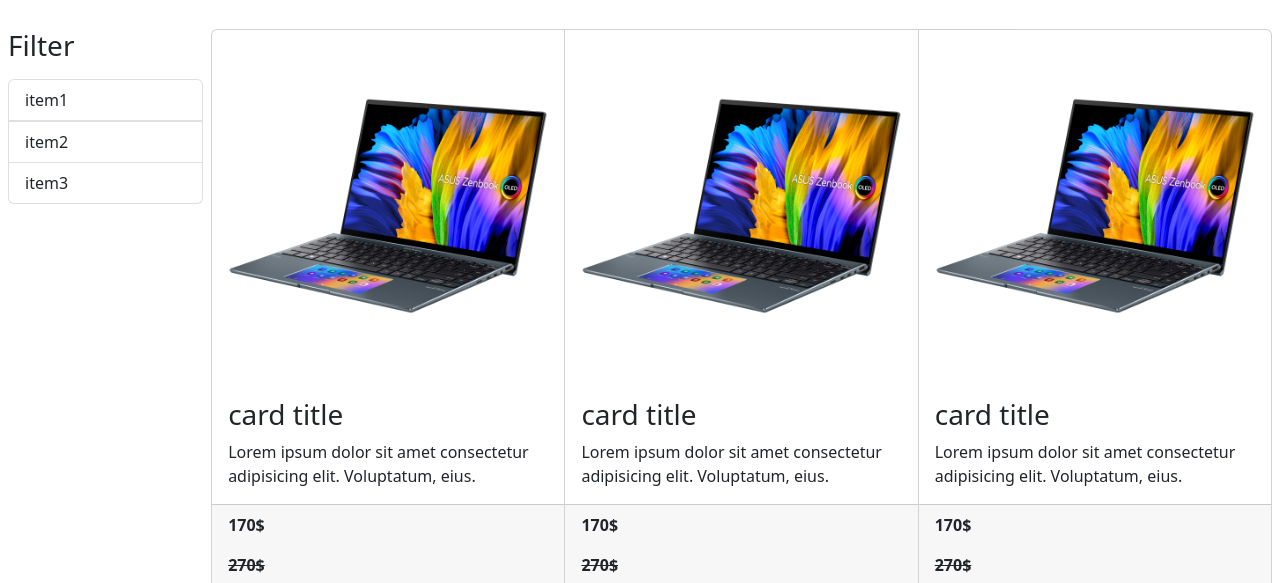
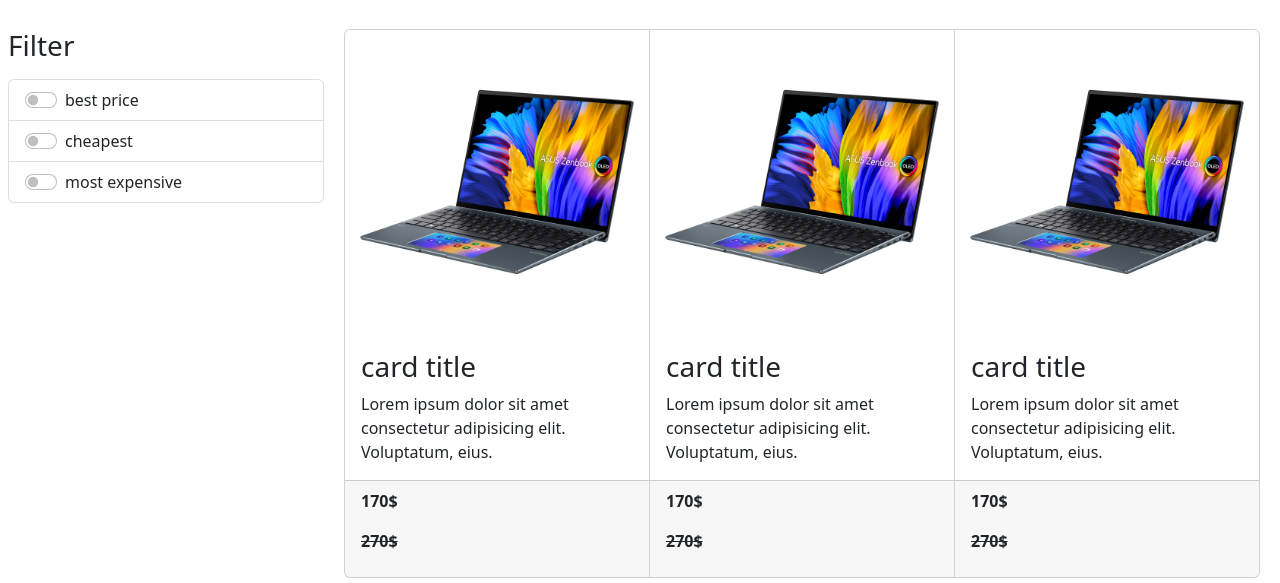
Before and after one commit to hosseinmolaei3/Html5-TamplateShop_BigMart, a website: page computershop.html in a window 1280 px wide. Shown: the part 163-746 px from the top of the page. Drawn offline with nearby package versions, Linux system fonts and the light colour scheme.

Commit message:
compelet computer shop page

```diff
--- a/Css Style/ComputerShopStyle.css
+++ b/Css Style/ComputerShopStyle.css
@@ -1,9 +1,6 @@
 #dd{
     display: none;
 }
-#kesho ul ul{
-    display: none;
+.form-check{
+    width: 200% !important;
 }
-#kesho ul li:hover>ul{
-    display: block;
-}
--- a/computershop.html
+++ b/computershop.html
@@ -11,6 +11,7 @@
     <title>Big Mart</title>
 </head>
 <body>
+    <!--header-->
     <header class="navbar d-flex flex-row justify-content-around mb-3" id="header">
         <a class=" navbar-brand" href="#">
             <img src="./download.png" style="width:48px ;height:48px ;" alt="logo">
@@ -57,26 +58,36 @@
             </div>
         </div>
     </div>
+    <!--end navbar-->
     <article class="mt-3 d-flex flex-row p-2">
-        <div id="side" class="me-2">
-            <div class="">
+        <!--side bar-->
+        <div id="side" class="me-2 col-3">
+            <div class="d-flex flex-column">
                 <h3 class="card-title mb-3">Filter</h3>
-
-                <ul class="list-group list-group">
-                    <li class=" list-group-item" onclick="show()">item1</li>
-                    <div id="dd">
-                        <ul class="list-group">
-                            <li class=" list-group-item">item1</li>
-                            <li class=" list-group-item">item2</li>
-                            <li class=" list-group-item">item3</li>
+                <ul class="list-group list-group d-flex flex-column">
+                    <li class=" list-group-item">
+                        <div class="form-check form-switch">
+                            <input class="form-check-input" type="checkbox" role="switch" id="flexSwitchCheckDefault1">
+                            <label class="form-check-label" for="flexSwitchCheckDefault1">best price</label>
+                          </div>
+                    </li>
+                    <li class=" list-group-item">
+                        <div class="form-check form-switch">
+                            <input class="form-check-input" type="checkbox" role="switch" id="flexSwitchCheckDefault2">
+                            <label class="form-check-label" for="flexSwitchCheckDefault2">cheapest</label>
+                          </div>
+                    </li>
+                    <li class=" list-group-item">
+                        <div class="form-check form-switch">
+                            <input class="form-check-input" type="checkbox" role="switch" id="flexSwitchCheckDefault3">
+                            <label class="form-check-label" for="flexSwitchCheckDefault3">most expensive</label>
+                          </div>
+                    </li>
                 </ul>
             </div>
-                    <li class=" list-group-item">item2</li>
-                    <li class=" list-group-item">item3</li>
-                </ul>
-
         </div>
-        </div>
+        <!--main-->
+        <div class="container">
             <div class=" card-group ">
                 <div id="card-one" class=" card">
                     <img src="./Image/laptop asus 1.png" alt="" class=" card-img-top">
@@ -112,8 +123,10 @@
                     </div>
                 </div>
             </div>
+        </div>
+        <!--end main-->
     </article>
-
+    <!--footer-->
     <footer class=" bg-secondary text-center">
         <div class="d-flex flex-column flex-md-row  pb-2 pt-3 m-5 m-md-0 border-5 border-info">
           <ul class="d-flex flex-column ms-4 mt-3 w-25 border-5 border-end">
@@ -140,10 +153,4 @@
 </body>
 <script src="./bootstrap-5.2.1-dist/js/bootstrap.bundle.min.js"></script>
 <script src="https://kit.fontawesome.com/1ece41a795.js" crossorigin="anonymous"></script>
-<script>
-    var dd=document.getElementById("dd");
-    function show(){
-        dd.classList.toggle("d-block");
-    };
-</script>
 </html>
```
Lines whose indentation alone changed are shown as unchanged.
